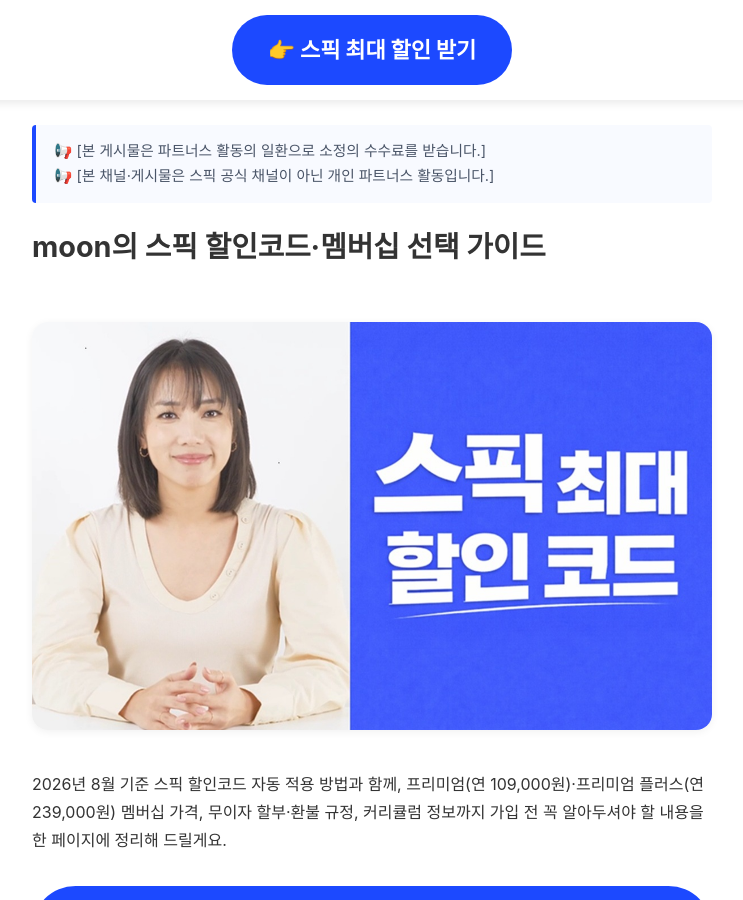
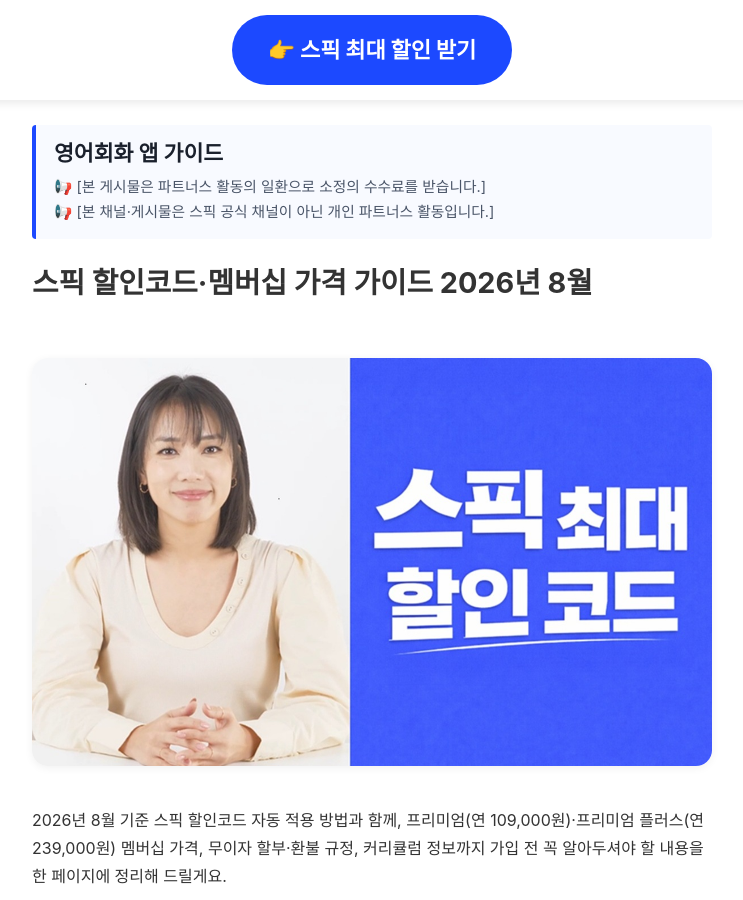
Before and after one commit to kjsjdw/speak_event_page, a Jekyll site: the page built from content/main-page-content.md, in a window 1280 px wide and 900 px high. Shown: the whole window, without its empty margins (268-1011 px from the left). Built offline with Jekyll 4.4.1, drawn with Linux system fonts in a browser that asks for light colours; some web fonts are replaced.

Commit message:
Refresh main title with 2026-08 date and unify header branding
- Update SEO title and H1 to include 2026년 8월, remove moon prefix
- Show 영어회화 앱 가이드 header banner on all pages including main
  (previously hidden on the main page)
- Drop moon 접두어 from the banner text as well

Co-Authored-By: Claude Opus 4.7 <noreply@anthropic.com>

```diff
--- a/_data/seo.yml
+++ b/_data/seo.yml
@@ -4,7 +4,7 @@
 # 구글 검색결과에 표시되는 정보입니다.
 
 # 페이지 제목 (구글 검색결과 제목)
-title: "moon의 스픽 할인코드·멤버십 선택 가이드"
+title: "스픽 할인코드·멤버십 가격 가이드 2026년 8월"
 
 # 페이지 설명 (구글 검색결과 미리보기 텍스트)
 description: "스픽 할인코드 자동 적용가와 프리미엄·프리미엄 플러스 요금제 차이를 정리했습니다. 2026년 8월 기준 최종가, 무이자 할부, 환불 정책, 커리큘럼과 앱 사용법까지 5년차 사용자가 한 페이지에 안내드립니다."
--- a/_layouts/default.html
+++ b/_layouts/default.html
@@ -29,7 +29,7 @@ wcs_do();
 
   <main id="content" class="container">
     <div class="partner-disclaimer" style="background-color: #f8faff; border-left: 4px solid #1c49ff; padding: 14px 18px; margin: 0 0 24px 0; font-size: 0.92rem; line-height: 1.7; color: #4a5568; border-radius: 4px;">
-      {% unless page.url == "/" %}<strong style="display: block; margin-bottom: 8px; font-size: 1.35rem; line-height: 1.3; color: #1a202c; white-space: nowrap;">moon의 영어회화 앱 가이드</strong>{% endunless %}
+      <strong style="display: block; margin-bottom: 8px; font-size: 1.35rem; line-height: 1.3; color: #1a202c; white-space: nowrap;">영어회화 앱 가이드</strong>
       📢 [본 게시물은 파트너스 활동의 일환으로 소정의 수수료를 받습니다.]<br>
       📢 [본 채널·게시물은 스픽 공식 채널이 아닌 개인 파트너스 활동입니다.]
     </div>
--- a/content/sections/01-intro.md
+++ b/content/sections/01-intro.md
@@ -1,4 +1,4 @@
-<h1>moon의 스픽 할인코드·멤버십 선택 가이드</h1>
+<h1>스픽 할인코드·멤버십 가격 가이드 2026년 8월</h1>
 
 <div style="margin: 16px 0 0 0; text-align: center;">
   <img
```
